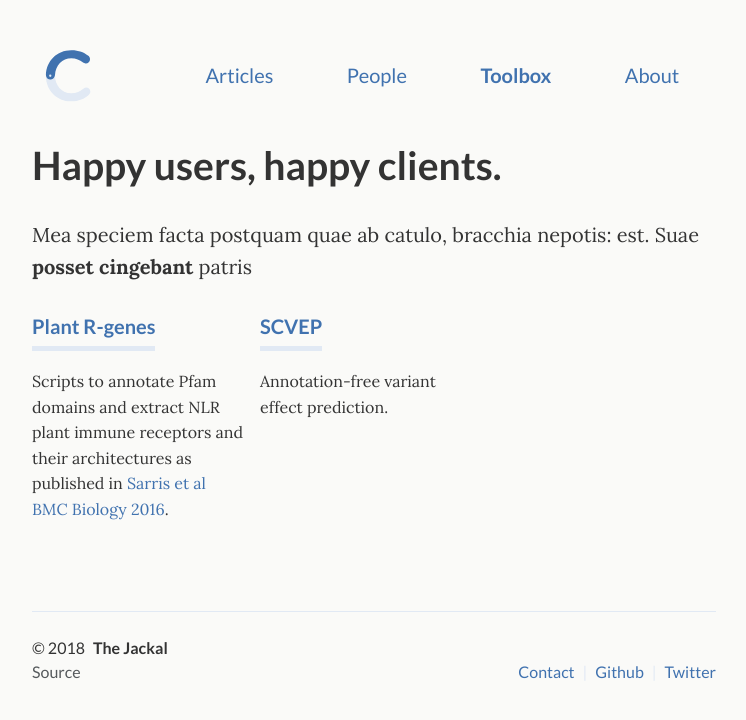
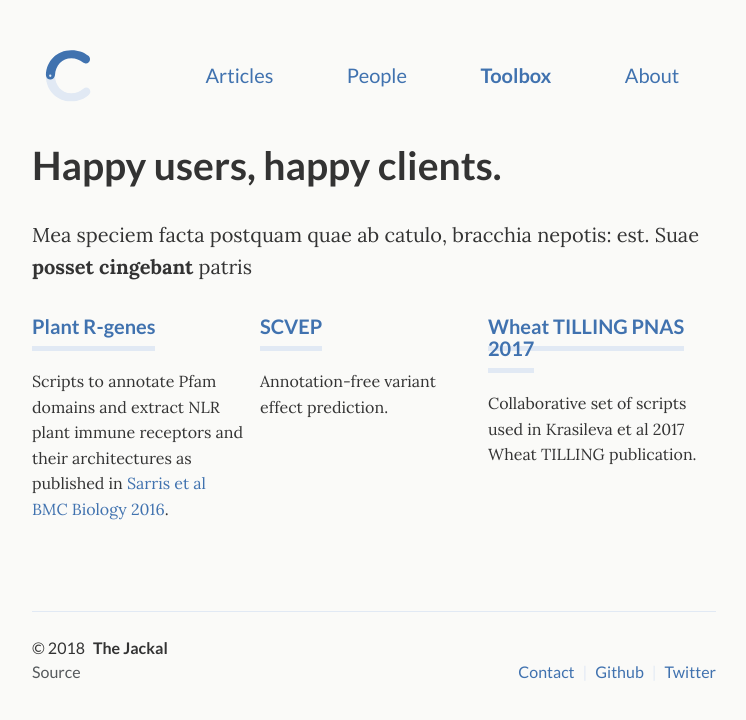
Before and after one commit to crimsonmonkey/crimsonmonkey.github.io, a Jekyll site: the page built from _pages/work.html, in a window 1280 px wide. Shown: the top 720 px of the page, without its empty margins (266-1012 px from the left). Built offline with Jekyll 4.4.1, drawn with Linux system fonts in a browser that asks for light colours.

Commit message:
Update from Forestry.io - _pages/work.html

```diff
--- a/_pages/work.html
+++ b/_pages/work.html
@@ -19,7 +19,14 @@ permalink: "/toolbox/"
     <div class="unit one-third">
       <div class="project">
         <h4 class="project-title"><a href="https://github.com/krasileva-group/scvep">SCVEP</a></h4>
-        <p>Annotation-free variant effect prediction.<br></p>
+        <p>Annotation-free variant effect prediction.</p>
+      </div>
+    </div>
+
+    <div class="unit one-third">
+      <div class="project">
+        <h4 class="project-title"><a href="https://github.com/krasileva-group/scvep">Wheat TILLING PNAS 2017 </a></h4>
+        <p>Collaborative set of scripts used in Krasileva et al 2017 Wheat TILLING publication.<br></p><p><br></p>
       </div>
     </div>
   </div><!-- grid -->
```
